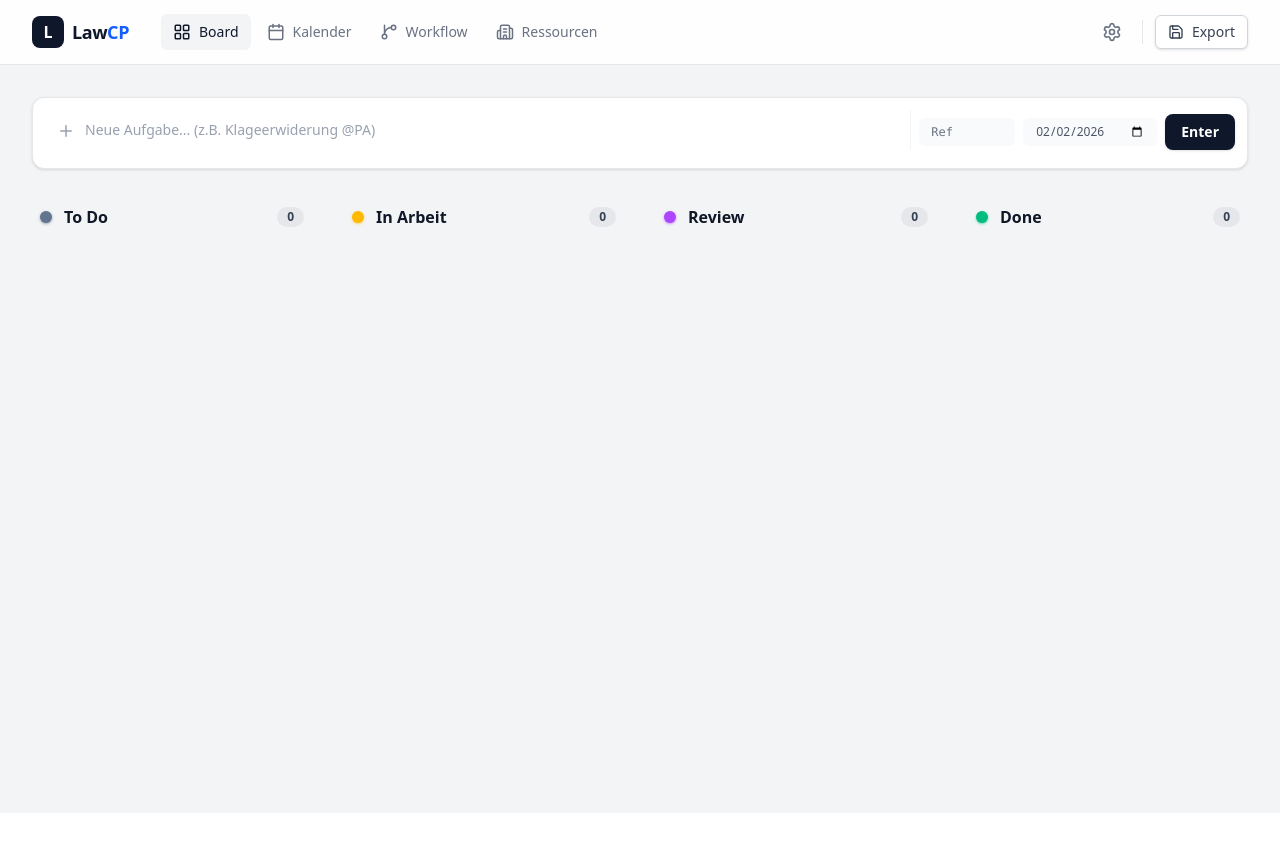
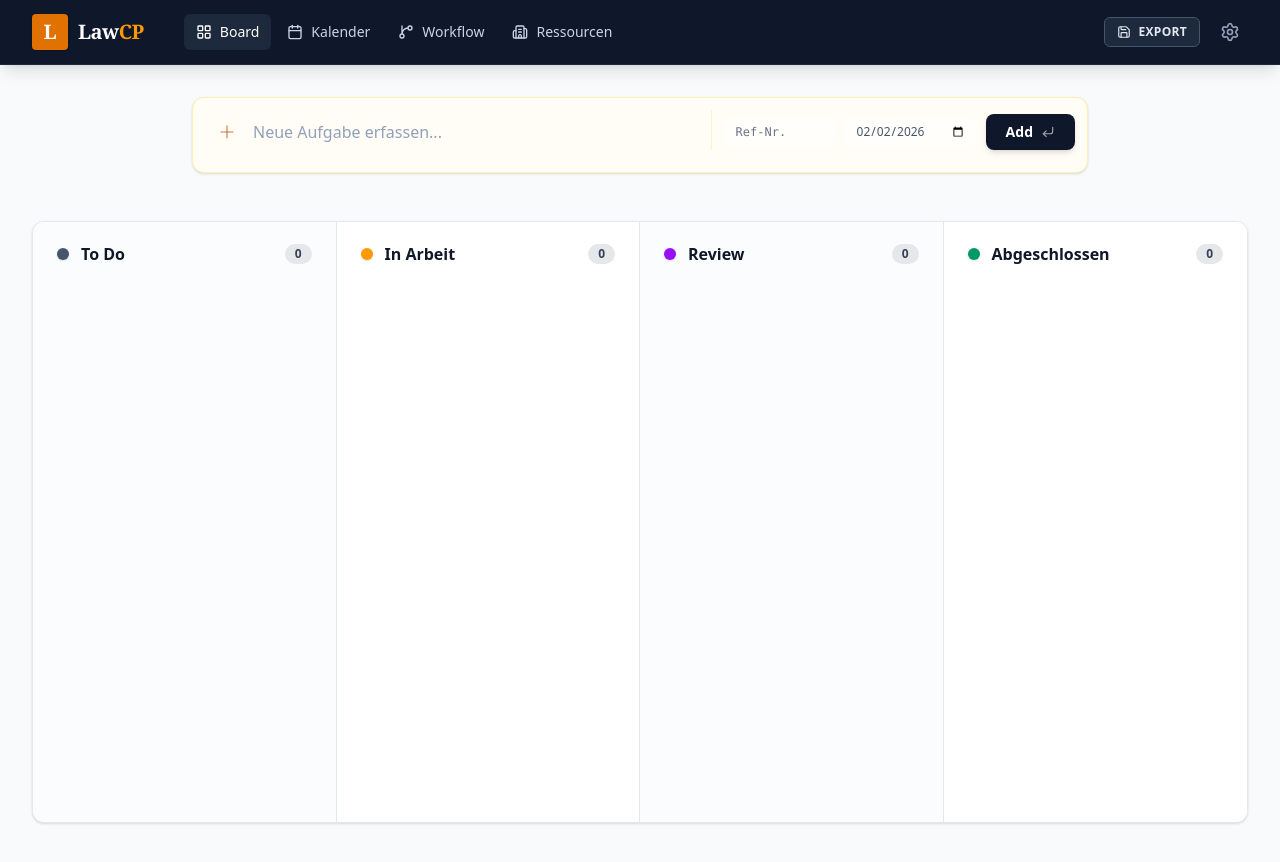
Before and after one commit to CondorW/lawcp, a SvelteKit app: page / in a window 1280 px wide. Shown: the top 862 px of the page. Before the commit the page ends 813 px from the top, so only its background shows below. Built offline with nearby package versions, Linux system fonts and the light colour scheme.

Commit message:
Color scheme update

```diff
--- a/src/lib/components/TaskInput.svelte
+++ b/src/lib/components/TaskInput.svelte
@@ -1,12 +1,11 @@
 <script lang="ts">
     import { store } from '$lib/stores/tasks';
-    import { Plus } from 'lucide-svelte';
+    import { Plus, CornerDownLeft } from 'lucide-svelte';
 
     let inputTitle = '';
     let inputRef = '';
     let inputDate = new Date().toISOString().split('T')[0];
 
-    // Auto-Resize for Textarea
     function resize(e: Event) {
         const target = e.target as HTMLTextAreaElement;
         target.style.height = 'auto';
@@ -30,11 +29,11 @@
     }
 </script>
 
-<div class="mb-8 rounded-xl border border-gray-200 bg-white p-2 shadow-sm focus-within:ring-2 focus-within:ring-blue-500/20 transition-all">
-    <div class="flex flex-col gap-2 p-1 sm:flex-row sm:items-start">
+<div class="mb-10 rounded-xl border border-amber-200/60 bg-[#FFFDF5] dark:bg-slate-900 dark:border-amber-900/30 p-1 shadow-sm transition-all focus-within:ring-2 focus-within:ring-amber-500/20 focus-within:border-amber-400">
+    <div class="flex flex-col gap-2 p-2 sm:flex-row sm:items-start">
         <div class="relative flex-grow">
-            <div class="absolute top-3 left-3 pointer-events-none text-gray-400">
-                <Plus size={18} />
+            <div class="absolute top-3 left-3 pointer-events-none text-amber-700/50 dark:text-amber-500/50">
+                <Plus size={20} />
             </div>
             <textarea
                 id="task-input"
@@ -42,28 +41,28 @@
                 oninput={resize}
                 onkeydown={onKeyDown}
                 rows="1"
-                placeholder="Neue Aufgabe... (z.B. Klageerwiderung @PA)"
-                class="w-full rounded-md border-0 bg-transparent py-2.5 pl-10 pr-4 text-gray-900 placeholder:text-gray-400 focus:ring-0 sm:text-sm resize-none overflow-hidden"
+                placeholder="Neue Aufgabe erfassen..."
+                class="w-full rounded-lg border-0 bg-transparent py-2.5 pl-12 pr-4 text-slate-900 placeholder:text-slate-400 focus:ring-0 text-base font-medium resize-none overflow-hidden dark:text-slate-100"
             ></textarea>
         </div>
 
-        <div class="flex items-center gap-2 border-t border-gray-100 pt-2 sm:border-t-0 sm:pt-1 sm:border-l sm:pl-2">
+        <div class="flex items-center gap-2 border-t border-amber-100 dark:border-slate-800 pt-2 sm:border-t-0 sm:pt-1 sm:border-l sm:pl-3">
             <input
                 bind:value={inputRef}
                 type="text"
-                placeholder="Ref"
-                class="w-24 rounded-md border-0 bg-gray-50 py-1.5 px-3 text-xs font-mono text-gray-600 focus:bg-white"
+                placeholder="Ref-Nr."
+                class="w-28 rounded-md border-0 bg-white/50 dark:bg-slate-800 py-1.5 px-3 text-xs font-mono text-slate-600 dark:text-slate-400 focus:bg-white focus:ring-1 focus:ring-amber-500/50"
             />
             <input
                 bind:value={inputDate}
                 type="date"
-                class="rounded-md border-0 bg-gray-50 py-1.5 px-3 text-xs text-gray-600 focus:bg-white"
+                class="rounded-md border-0 bg-white/50 dark:bg-slate-800 py-1.5 px-3 text-xs text-slate-600 dark:text-slate-400 focus:bg-white focus:ring-1 focus:ring-amber-500/50"
             />
             <button
                 onclick={handleAdd}
-                class="rounded-lg bg-slate-900 px-4 py-2 text-sm font-semibold text-white shadow-sm hover:bg-slate-800 transition-colors"
+                class="flex items-center gap-2 rounded-lg bg-slate-900 dark:bg-amber-600 px-5 py-2 text-sm font-bold text-white shadow-md hover:bg-slate-800 dark:hover:bg-amber-500 transition-all active:scale-95"
             >
-                Enter
+                <span>Add</span> <CornerDownLeft size={14} class="opacity-60"/>
             </button>
         </div>
     </div>
--- a/src/routes/+page.svelte
+++ b/src/routes/+page.svelte
@@ -12,53 +12,67 @@
     $: done = $store.tasks.filter(t => t.status === 'DONE').sort(byDate);
 </script>
 
-<div class="min-h-screen bg-gray-100 dark:bg-slate-900 text-slate-900 dark:text-slate-100 pb-20 font-sans transition-colors text-base">
-    <nav class="sticky top-0 z-20 border-b border-gray-200 bg-white/90 backdrop-blur-md dark:bg-slate-800/90 dark:border-slate-700">
-        <div class="mx-auto max-w-[1600px] px-4 sm:px-6 lg:px-8">
+<div class="min-h-screen bg-slate-50 dark:bg-slate-950 text-slate-900 dark:text-slate-100 pb-20 font-sans">
+    <nav class="sticky top-0 z-50 bg-slate-900 text-white shadow-lg border-b border-slate-800">
+        <div class="mx-auto max-w-[1800px] px-4 sm:px-6 lg:px-8">
             <div class="flex h-16 justify-between items-center">
-                <div class="flex items-center gap-8">
-                    <div class="flex items-center gap-2">
-                        <div class="flex h-8 w-8 items-center justify-center rounded-lg bg-slate-900 text-white font-bold dark:bg-blue-600">L</div>
-                        <span class="text-lg font-bold tracking-tight text-slate-900 dark:text-white">Law<span class="text-blue-600 dark:text-blue-400">CP</span></span>
+                <div class="flex items-center gap-10">
+                    <div class="flex items-center gap-2.5">
+                        <div class="flex h-9 w-9 items-center justify-center rounded bg-amber-600 text-white font-serif font-bold text-xl shadow-sm">L</div>
+                        <span class="text-xl font-bold tracking-tight text-white font-serif">Law<span class="text-amber-500">CP</span></span>
                     </div>
 
                     <div class="hidden md:flex items-center gap-1">
-                        <a href="/" class="flex items-center gap-2 px-3 py-2 rounded-md text-sm font-medium bg-gray-100 text-slate-900 dark:bg-slate-700 dark:text-white transition-colors">
-                            <LayoutGrid size={18} /> Board
+                        <a href="/" class="flex items-center gap-2 px-3 py-2 rounded-md text-sm font-medium bg-slate-800 text-white shadow-inner">
+                            <LayoutGrid size={16} /> Board
                         </a>
-                        <a href="/calendar" class="flex items-center gap-2 px-3 py-2 rounded-md text-sm font-medium text-gray-500 hover:text-slate-900 hover:bg-gray-50 dark:text-gray-400 dark:hover:text-white dark:hover:bg-slate-700/50 transition-colors">
-                            <Calendar size={18} /> Kalender
+                        <a href="/calendar" class="flex items-center gap-2 px-3 py-2 rounded-md text-sm font-medium text-slate-300 hover:text-white hover:bg-slate-800 transition-colors">
+                            <Calendar size={16} /> Kalender
                         </a>
-                        <a href="/workflow" class="flex items-center gap-2 px-3 py-2 rounded-md text-sm font-medium text-gray-500 hover:text-slate-900 hover:bg-gray-50 dark:text-gray-400 dark:hover:text-white dark:hover:bg-slate-700/50 transition-colors">
-                            <GitBranch size={18} /> Workflow
+                        <a href="/workflow" class="flex items-center gap-2 px-3 py-2 rounded-md text-sm font-medium text-slate-300 hover:text-white hover:bg-slate-800 transition-colors">
+                            <GitBranch size={16} /> Workflow
                         </a>
-                        <a href="/resources" class="flex items-center gap-2 px-3 py-2 rounded-md text-sm font-medium text-gray-500 hover:text-slate-900 hover:bg-gray-50 dark:text-gray-400 dark:hover:text-white dark:hover:bg-slate-700/50 transition-colors">
-                            <Building2 size={18} /> Ressourcen
+                        <a href="/resources" class="flex items-center gap-2 px-3 py-2 rounded-md text-sm font-medium text-slate-300 hover:text-white hover:bg-slate-800 transition-colors">
+                            <Building2 size={16} /> Ressourcen
                         </a>
                     </div>
                 </div>
 
-                <div class="flex items-center gap-2">
-                    <a href="/settings" class="p-2 text-gray-500 hover:text-slate-900 dark:text-gray-400 dark:hover:text-white transition-colors rounded-full hover:bg-gray-100 dark:hover:bg-slate-700" aria-label="Settings" title="Konfiguration">
+                <div class="flex items-center gap-3">
+                    <button onclick={() => store.exportData()} class="hidden sm:flex items-center gap-2 rounded-md border border-slate-600 bg-slate-800 px-3 py-1.5 text-xs font-bold text-slate-200 hover:bg-slate-700 hover:text-white hover:border-slate-500 transition-all uppercase tracking-wide">
+                        <Save size={14} /> Export
+                    </button>
+                    <a href="/settings" class="p-2 text-slate-400 hover:text-white transition-colors hover:bg-slate-800 rounded-full">
                         <Settings size={20} />
                     </a>
-                    <div class="h-6 w-px bg-gray-200 dark:bg-slate-700 mx-1"></div>
-                    <button onclick={() => store.exportData()} class="flex items-center gap-2 rounded-md border border-gray-300 bg-white px-3 py-1.5 text-sm font-medium text-gray-700 hover:bg-gray-50 shadow-sm dark:bg-slate-700 dark:border-slate-600 dark:text-gray-200 dark:hover:bg-slate-600 transition-all active:scale-95">
-                        <Save size={16} /> Export
-                    </button>
                 </div>
             </div>
         </div>
     </nav>
 
-    <main class="mx-auto max-w-[1600px] px-4 py-8 sm:px-6 lg:px-8">
-        <TaskInput />
+    <main class="mx-auto max-w-[1800px] px-4 py-8 sm:px-6 lg:px-8">
+        <div class="max-w-4xl mx-auto mb-12">
+            <TaskInput />
+        </div>
 
-        <div class="grid grid-cols-1 gap-8 lg:grid-cols-4 items-start">
-            <TaskColumn id="TODO" title="To Do" tasks={todos} color="bg-slate-500 shadow-slate-500/50" />
-            <TaskColumn id="WAITING" title="In Arbeit" tasks={waiting} color="bg-amber-400 shadow-amber-400/50" />
-            <TaskColumn id="REVIEW" title="Review" tasks={review} color="bg-purple-500 shadow-purple-500/50" />
-            <TaskColumn id="DONE" title="Done" tasks={done} color="bg-emerald-500 shadow-emerald-500/50" />
+        <div class="grid grid-cols-1 lg:grid-cols-4 items-start divide-y lg:divide-y-0 lg:divide-x divide-slate-200 dark:divide-slate-800 bg-white dark:bg-slate-900 rounded-xl border border-slate-200 dark:border-slate-800 shadow-sm overflow-hidden">
+
+            <div class="p-4 bg-slate-50/50 dark:bg-slate-900/50 min-h-[600px]">
+                <TaskColumn id="TODO" title="To Do" tasks={todos} color="bg-slate-600" />
+            </div>
+
+            <div class="p-4 bg-white dark:bg-slate-900 min-h-[600px]">
+                <TaskColumn id="WAITING" title="In Arbeit" tasks={waiting} color="bg-amber-500" />
+            </div>
+
+            <div class="p-4 bg-slate-50/50 dark:bg-slate-900/50 min-h-[600px]">
+                <TaskColumn id="REVIEW" title="Review" tasks={review} color="bg-purple-600" />
+            </div>
+
+            <div class="p-4 bg-white dark:bg-slate-900 min-h-[600px]">
+                <TaskColumn id="DONE" title="Abgeschlossen" tasks={done} color="bg-emerald-600" />
+            </div>
+
         </div>
     </main>
 </div>
--- a/src/routes/layout.css
+++ b/src/routes/layout.css
@@ -5,7 +5,24 @@
 /* Zwingt Tailwind v4, die .dark Klasse zu respektieren */
 @custom-variant dark (&:where(.dark, .dark *));
 
-/* Globale Styles für Smoothness */
+/* Professional Typography & Base */
 html, body {
-    @apply transition-colors duration-300;
+    @apply transition-colors duration-300 font-sans antialiased;
+    @apply bg-slate-50 text-slate-900;
+    @apply dark:bg-slate-950 dark:text-slate-100;
 }
+
+/* Custom Scrollbar for a cleaner look */
+::-webkit-scrollbar {
+    width: 8px;
+    height: 8px;
+}
+::-webkit-scrollbar-track {
+    @apply bg-transparent;
+}
+::-webkit-scrollbar-thumb {
+    @apply bg-slate-300 dark:bg-slate-700 rounded-full;
+}
+::-webkit-scrollbar-thumb:hover {
+    @apply bg-slate-400 dark:bg-slate-600;
+}
```
Also changed, not shown: src/routes/calendar/+page.svelte (+38 -18 lines).
